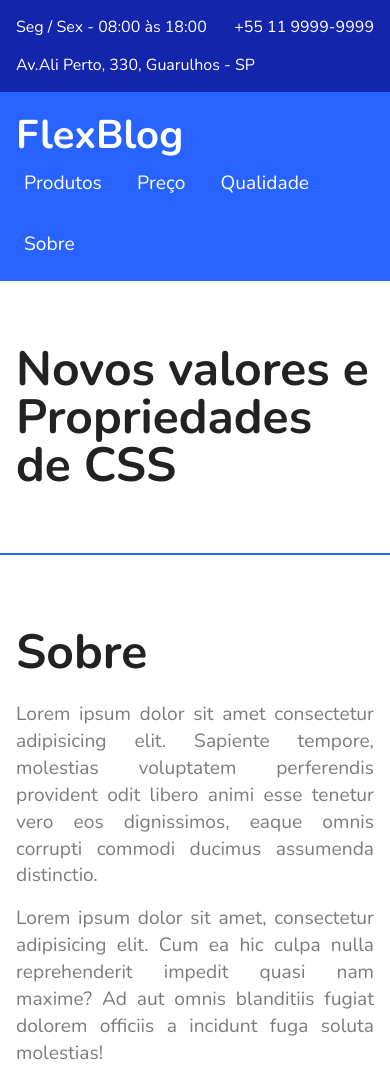
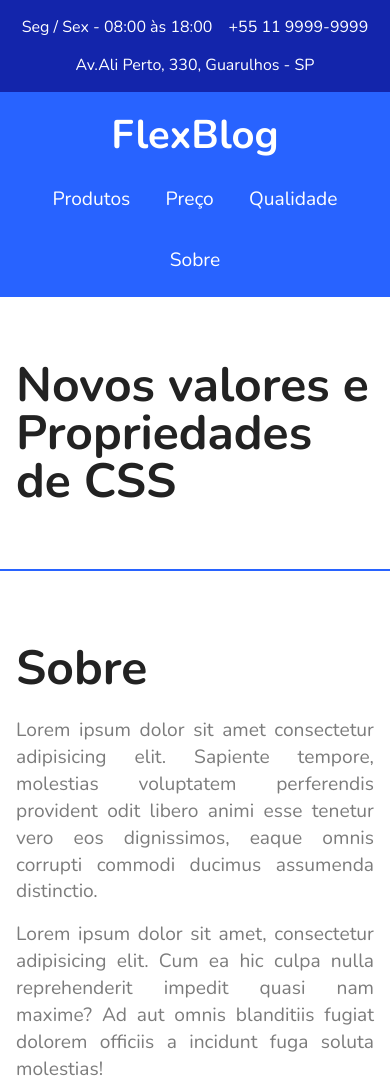
Before and after one commit to Pedrohmdn/FlexBlog, a plain HTML site: page index.html in a window 390 px wide. Shown: the top 1086 px of the page. Drawn offline with nearby package versions, Linux system fonts and the light colour scheme.

Commit message:
Update index.css

```diff
--- a/styles/index.css
+++ b/styles/index.css
@@ -61,6 +61,7 @@ img {
   align-items: center;
   flex-wrap: wrap;
   padding: 1rem;
+  justify-content: center;
 }
 
 .menu ul {
@@ -68,6 +69,7 @@ img {
   flex-wrap: wrap;
   gap: 1.2rem;
   font-size: 1.2rem;
+  justify-content: center;
 }
 .menuNave a {
   display: block;
@@ -87,6 +89,7 @@ img {
 .logo {
   font-size: 2.5rem;
   font-weight: bold;
+  flex: 1;
 }
 .about,
 .products,
@@ -404,6 +407,15 @@ img {
     flex-basis: 300px;
   }
 }
+@media (max-width: 586px) {
+  .logo {
+    text-align: center;
+    margin-bottom: 1rem;
+  }
+  .superInfo {
+    justify-content: center;
+  }
+}
 
 @media (max-width: 575px) {
   .price .itemPrice:nth-child(2) {
@@ -413,3 +425,9 @@ img {
     order: -2;
   }
 }
+
+@media (max-width: 384px) {
+  .titleIntroduction {
+    font-size: 2.5rem;
+  }
+}
```
